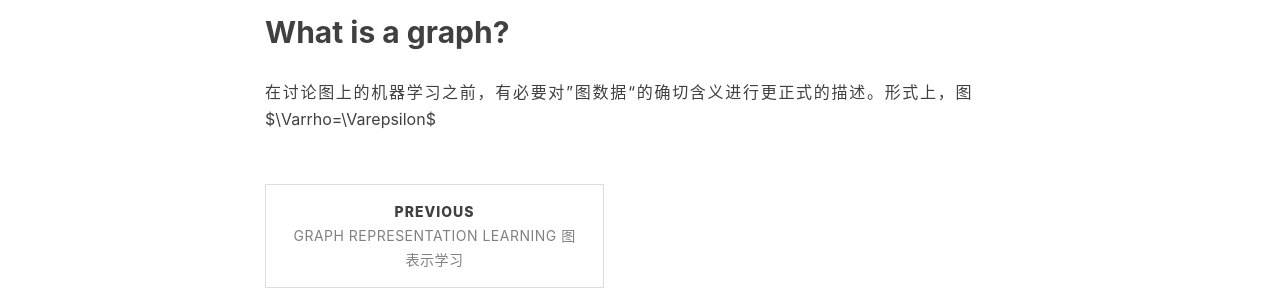
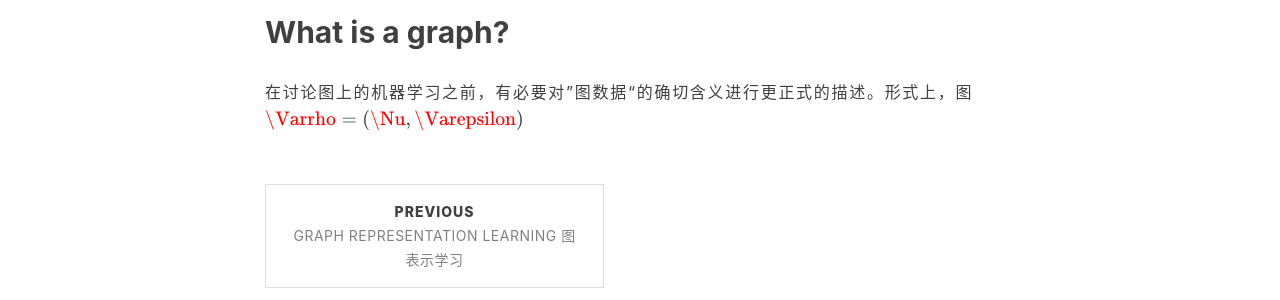
Before and after one commit to Aiah/aiah.github.io, a Jekyll site: the page built from _posts/2020-09-01-Graph-Representation-Learning-2Introduction.md, in a window 1280 px wide. Shown: the part 1691-1991 px from the top of the page. Built offline with Jekyll 4.4.1, drawn with Linux system fonts in a browser that asks for light colours; nearby versions of some CDN libraries; formulas are drawn with MathJax 3; comment, search, counter and statistics services are not loaded; part of the change alters nothing that is shown.

```diff
--- a/_includes/head.html
+++ b/_includes/head.html
@@ -52,4 +52,15 @@
 
     <!-- ga & ba script hoook -->
     <script></script>
+
+    <!-- math formulation by-AIAH -->
+    <script type="text/javascript" async src="https://cdnjs.cloudflare.com/ajax/libs/mathjax/2.7.1/MathJax.js?..."></script>
+    <script type="text/x-mathjax-config">
+      MathJax.Hub.Config({
+        tex2jax: {
+          skipTags: ['script', 'noscript', 'style', 'textarea', 'pre'],
+          inlineMath: [['$','$']]
+        }
+      });
+    </script>
 </head>
--- a/_posts/2020-09-01-Graph-Representation-Learning-2Introduction.md
+++ b/_posts/2020-09-01-Graph-Representation-Learning-2Introduction.md
@@ -30,4 +30,4 @@ tags:
 
 ## What is a graph?
 
-在讨论图上的机器学习之前，有必要对”图数据“的确切含义进行更正式的描述。形式上，图$\Varrho=\Varepsilon$
+在讨论图上的机器学习之前，有必要对”图数据“的确切含义进行更正式的描述。形式上，图$\Varrho=(\Nu,\Varepsilon)$
```
